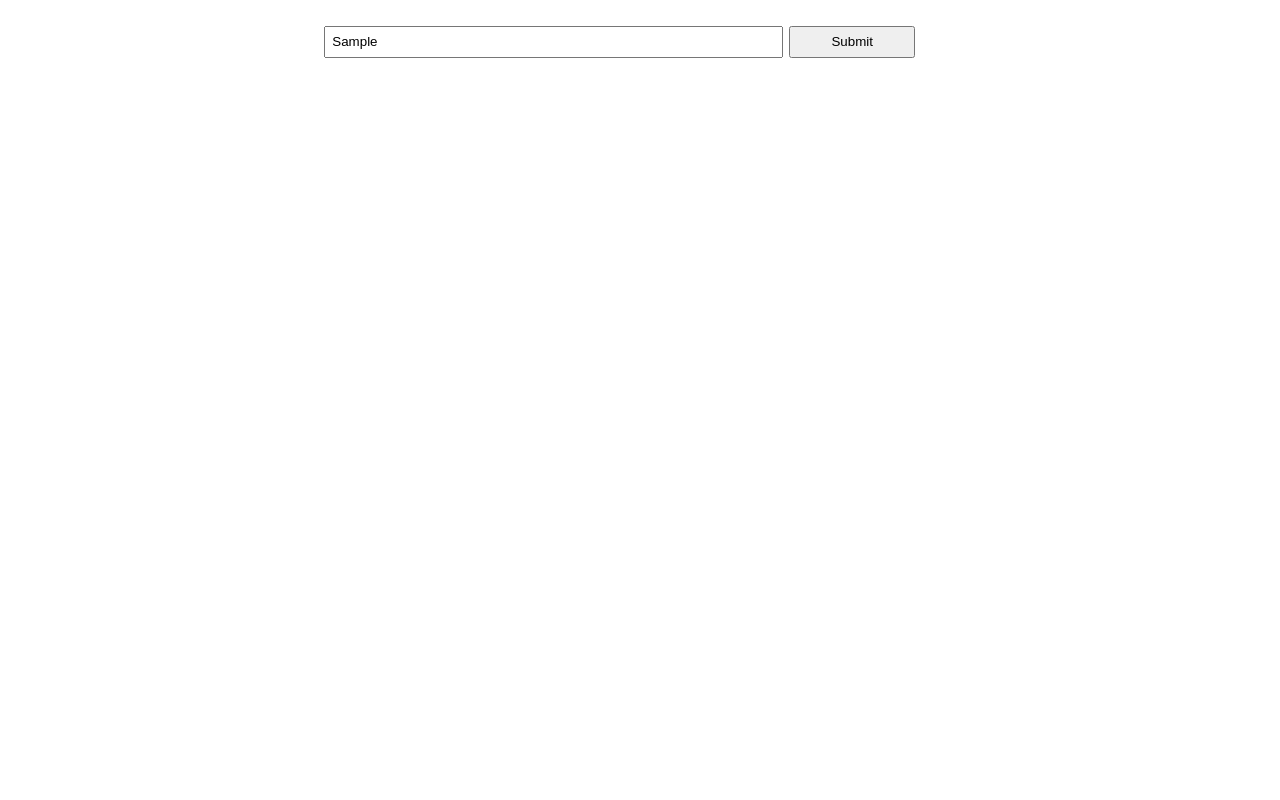
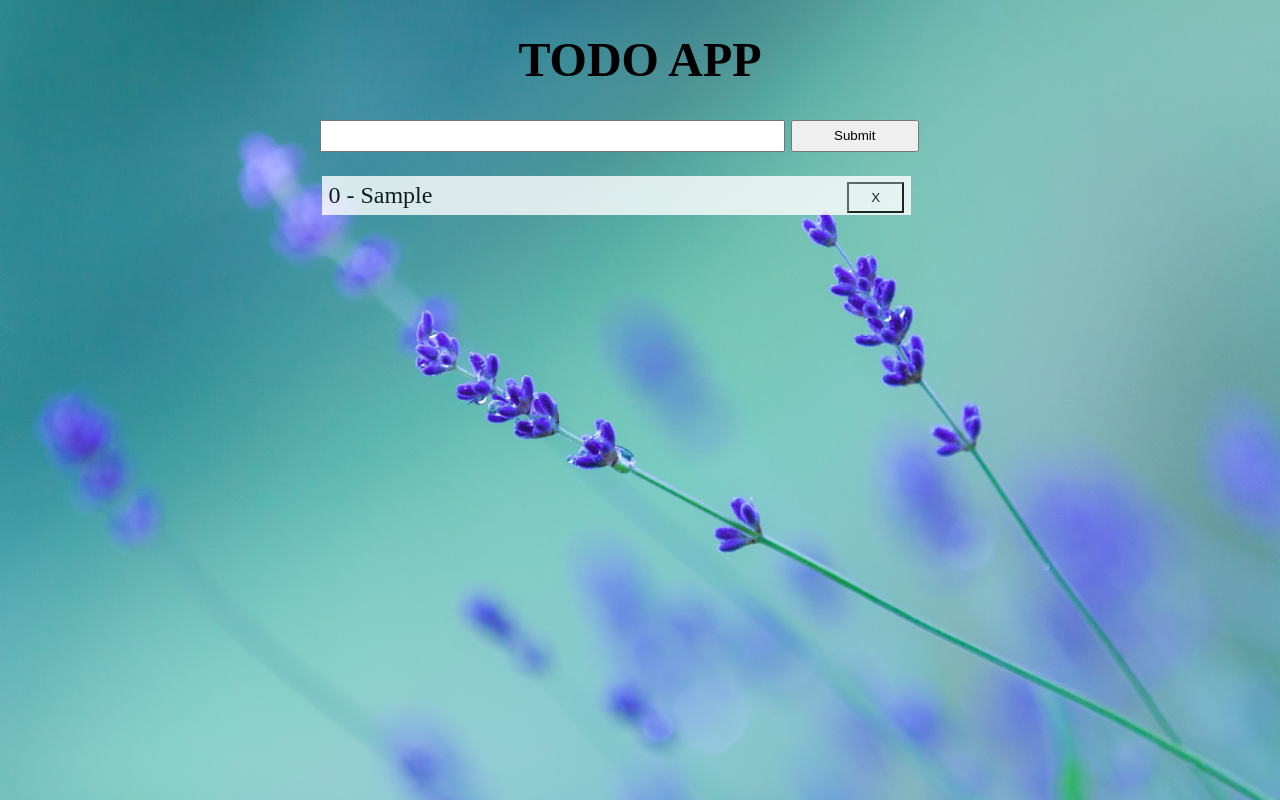
Before and after one commit to XeeshanAnsari/TodoAPP, a plain HTML site: page index.html in a window 1280 px wide. Both pictures are taken after typing "Sample" into the empty fields and a click on the button "Submit". Drawn offline with Linux system fonts and the light colour scheme.

Commit message:
complete with delete functionallity

```diff
--- a/index.html
+++ b/index.html
@@ -9,6 +9,7 @@
 <body>
     <div id="mainContainer">
         <div>
+            <h1> TODO APP </h1>
             <form action="">
                 <input type="text" id="description" >
                 <input type="button" value="Submit" onclick="toDo();" id="button" >
--- a/query.js
+++ b/query.js
@@ -1,17 +1,28 @@
    var item = [];
-
+var data = "";
 function toDo() {
        var value = document.getElementById('description').value;
        var list  = document.getElementById("list");
        list.innerHTML =  " ";
+     if(value == "" ){
+         alert("Please Enter Something in Field");
+     }else{
+       item.push(value);
+     }
+        diplay();
+        data = " ";
+       document.getElementById('description').value = "";
+  }
+  function diplay() {
+       for (var i = 0; i < item.length ; i++) {
 
-       item.push(value);
-
-       for (var i = 1; i < item.length ; i++) {
-
-          list.innerHTML += "<p id='listItem'>" + i + " " +  item[i] + "<button value='i' id='delete'>X</button></p>";
-
+          data += "<p id='listItem'>" + (i) + " - " +  item[i] + "<button id='delete' onclick='remove(" + i + ");'>X</button></p>";
+          list.innerHTML = data;
         }
-
-
+       data = " ";
+  }
+function remove(remov) {
+    var id  = document.getElementById('delete');
+    item.splice(remov,1);
+    diplay();
 }
--- a/style.css
+++ b/style.css
@@ -1,7 +1,18 @@
-#mainContainer{
+
+    body{
+        margin: 0px;
+        padding: 0px;
+        background-image: url('img.jpg')  ;
+        background-attachment: fixed;
+        background-size: cover;
+    }
+    #mainContainer{
     width: 50%;
     margin: 2% auto;
     font-size: 150%;
+}
+h1{
+    text-align: center;
 }
 #description{
     margin: 0px;
@@ -15,9 +26,10 @@
 
 }
 #listItem{
+    opacity: 0.8;
     margin: 2px;
-    width: 100%;
-    background-color: blueviolet;
+    width: 90%;
+    background-color: white;
     padding: 1%;
 }
 #delete{
```
Also changed, not shown: img.jpg (added).
